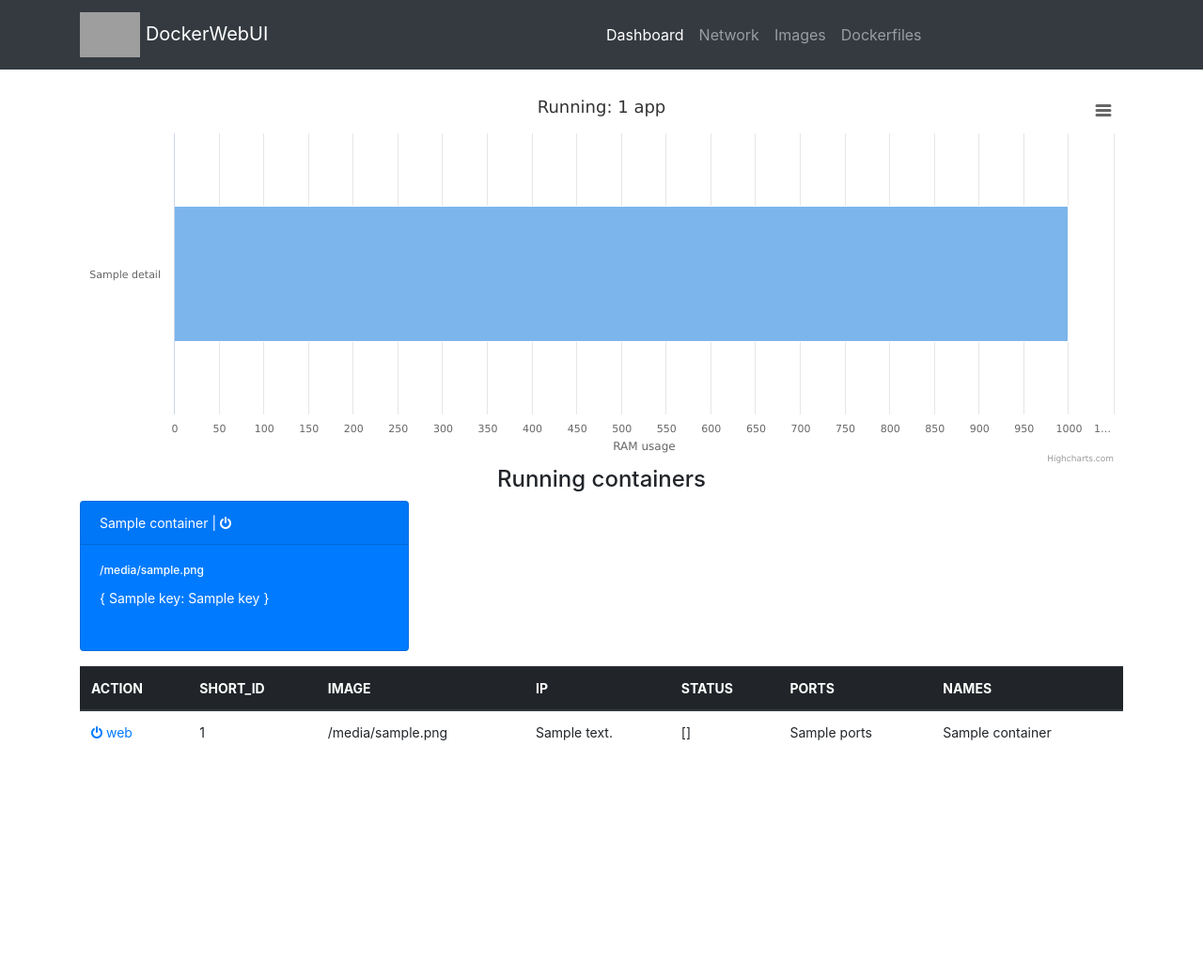
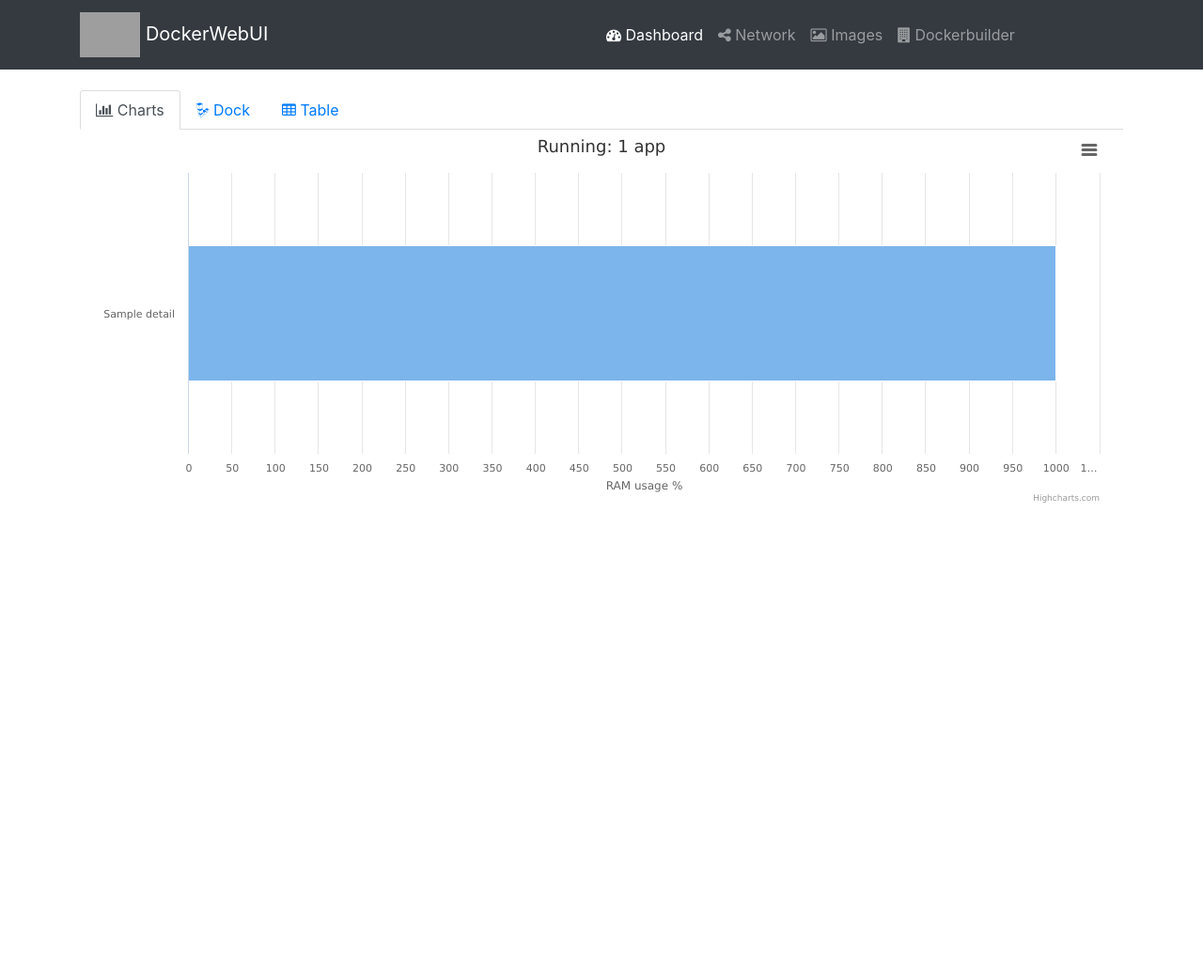
Before and after one commit to alx9110/docker-web-ui, a Flask app: template webui/templates/dashboard.html in a window 1280 px wide. Shown: the top 1042 px of the page at 94% size. Run offline with Flask 2, Linux system fonts and the light colour scheme; the template is opened without the code that fills it: most values are stand-ins (such as "Sample title", 1, 10 or a date in 2020); parts of the project's set-up code (start-up, migrations or seed data) failed here and were passed over; some libraries are stand-ins or nearby versions; grey boxes are pictures that could not be loaded.

Commit message:
I can fly

```diff
--- a/webui/routes/dashboard.py
+++ b/webui/routes/dashboard.py
@@ -1,5 +1,6 @@
 """ General route """
 from flask import render_template, Blueprint, session, redirect, flash, jsonify
+from webui.common.logger import logger
 import docker
 import json
 
@@ -27,5 +28,6 @@ def kill(short_id):
     """ Kill container """
     client = docker.from_env()
     client.containers.get(short_id).kill()
+    logger.info('{0} has been killed'.format(short_id))
     flash('Container has been killed', 'success')
     return redirect('/')
--- a/webui/routes/dockerfile.py
+++ b/webui/routes/dockerfile.py
@@ -1,6 +1,7 @@
 """ General route """
 from flask import request, render_template, Blueprint, session, flash
 from webui.tasks import build_from_git
+from webui.common.logger import logger
 from rq import Queue
 from redis import Redis
 
--- a/webui/routes/images.py
+++ b/webui/routes/images.py
@@ -1,5 +1,6 @@
 """ General route """
 from flask import render_template, Blueprint, session, redirect, flash
+from webui.common.logger import logger
 import docker
 
 
@@ -21,6 +22,7 @@ def run_image(name):
     client = docker.client.from_env()
     client.containers.run(name.replace('sha256:', ''), detach=True, ports={'80/tcp': None})
     flash('Container is started', 'success')
+    logger.info('{0} has been started'.format(name))
     return redirect('/images')
 
 
@@ -31,6 +33,7 @@ def remove_image(name):
     try:
         client.images.remove(name.replace('sha256:', ''), force=True)
         flash('Image has been removed', 'success')
+        logger.info('{0} has been deleted'.format(name))
         return redirect('/images')
     except docker.errors.APIError:
         flash(str(docker.errors.APIError.__doc__), 'danger')
--- a/webui/templates/base.html
+++ b/webui/templates/base.html
@@ -47,16 +47,16 @@
         <div class="collapse navbar-collapse" id="navbarCollapse">
           <ul class="navbar-nav mr-auto">
             <li class="nav-item active">
-              <a class="nav-link" href="/">Dashboard <span class="sr-only">(current)</span></a>
+              <a class="nav-link" href="/"><i class="fa fa-tachometer" aria-hidden="true"></i> Dashboard <span class="sr-only">(current)</span></a>
             </li>
             <li class="nav-item">
-              <a class="nav-link" href="/networks">Network</a>
+              <a class="nav-link" href="/networks"><i class="fa fa-share-alt" aria-hidden="true"></i> Network</a>
             </li>
             <li class="nav-item">
-              <a class="nav-link" href="/images">Images</a>
+              <a class="nav-link" href="/images"><i class="fa fa-picture-o" aria-hidden="true"></i> Images</a>
             </li>
             <li class="nav-item">
-              <a class="nav-link" href="/dockerfile">Dockerfiles</a>
+              <a class="nav-link" href="/dockerfile"><i class="fa fa-building" aria-hidden="true"></i> Dockerbuilder</a>
             </li>
           </ul>
           {% if user %}
--- a/webui/templates/dashboard.html
+++ b/webui/templates/dashboard.html
@@ -1,22 +1,48 @@
 {% extends "base.html" %}
 {% block content %}
+<style>
+#container {
+	height: 100px;
+	margin: 0 auto;
+}
+</style>
 <br/>
+
+
+
+
+
+
 <div class="container">
-
+<ul class="nav nav-tabs" id="myTab" role="tablist">
+    <li class="nav-item">
+      <a class="nav-link active" id="home-tab" data-toggle="tab" href="#home" role="tab" aria-controls="home" aria-selected="true"><i class="fa fa-bar-chart" aria-hidden="true"></i> Charts</a>
+    </li>
+    <li class="nav-item">
+      <a class="nav-link" id="profile-tab" data-toggle="tab" href="#profile" role="tab" aria-controls="profile" aria-selected="false"><i class="fa fa-linode" aria-hidden="true"></i> Dock</a>
+    </li>
+    <li class="nav-item">
+      <a class="nav-link" id="contact-tab" data-toggle="tab" href="#contact" role="tab" aria-controls="contact" aria-selected="false"><i class="fa fa-table" aria-hidden="true"></i> Table</a>
+    </li>
+  </ul>
+  <div class="tab-content" id="myTabContent">
+    <div class="tab-pane fade show active" id="home" role="tabpanel" aria-labelledby="home-tab">
+      <!-- Charts -->
+<div class="container">
     <script src="https://code.jquery.com/jquery-3.1.1.min.js"></script>
     <script src="https://code.highcharts.com/highcharts.js"></script>
     <script src="https://code.highcharts.com/highcharts-more.js"></script>
     <script src="https://code.highcharts.com/modules/exporting.js"></script>
-
     <div id="ram"></div>
   </div>
-
+    </div>
+    <div class="tab-pane fade" id="profile" role="tabpanel" aria-labelledby="profile-tab">
         <div class="container">
             <h4 align='center'>Running containers</h4>
             <div class="row">
                 {% for c in containers %}
                 <div style="font-size: 14px;" class="col-sm-4">
-            <div style="height: 160px;" class="card text-white bg-primary mb-3">
+                    <div style="min-height: 160px;" class="card text-white bg-primary mb-3 col-12">
                         <div class="card-header">{{ c.name }} | <a href="/kill/{{ c.short_id }}"><i style="color: #fff;" class="fa fa-power-off" aria-hidden="true"></i></a></div>
                         <div class="card-body">
                           <h4 style="font-size: 12px;" class="card-title">{{ c.image }}</h4>
@@ -30,7 +56,10 @@
                 </div>
                 {% endfor %}
               </div>
-
+        </div>
+    </div>
+    <div class="tab-pane fade" id="contact" role="tabpanel" aria-labelledby="contact-tab">
+        <div class="container">
             <table style="font-size: 14px;" class="table">
                     <thead class="thead-dark">
                       <tr>
@@ -61,6 +90,12 @@
                     </tbody>
                   </table>
         </div>
+    </div>
+  </div>
+
+
+
+</div>
 
 <script>
 
@@ -76,7 +111,7 @@ title: {
 
 yAxis: {
         title: {
-            text: 'RAM usage'
+            text: 'RAM usage %'
         },
         allowDecimals: true,
     },
```
Also changed, not shown: webui/common/logger.py (added, +12 -0 lines). Lines whose indentation alone changed are shown as unchanged.
